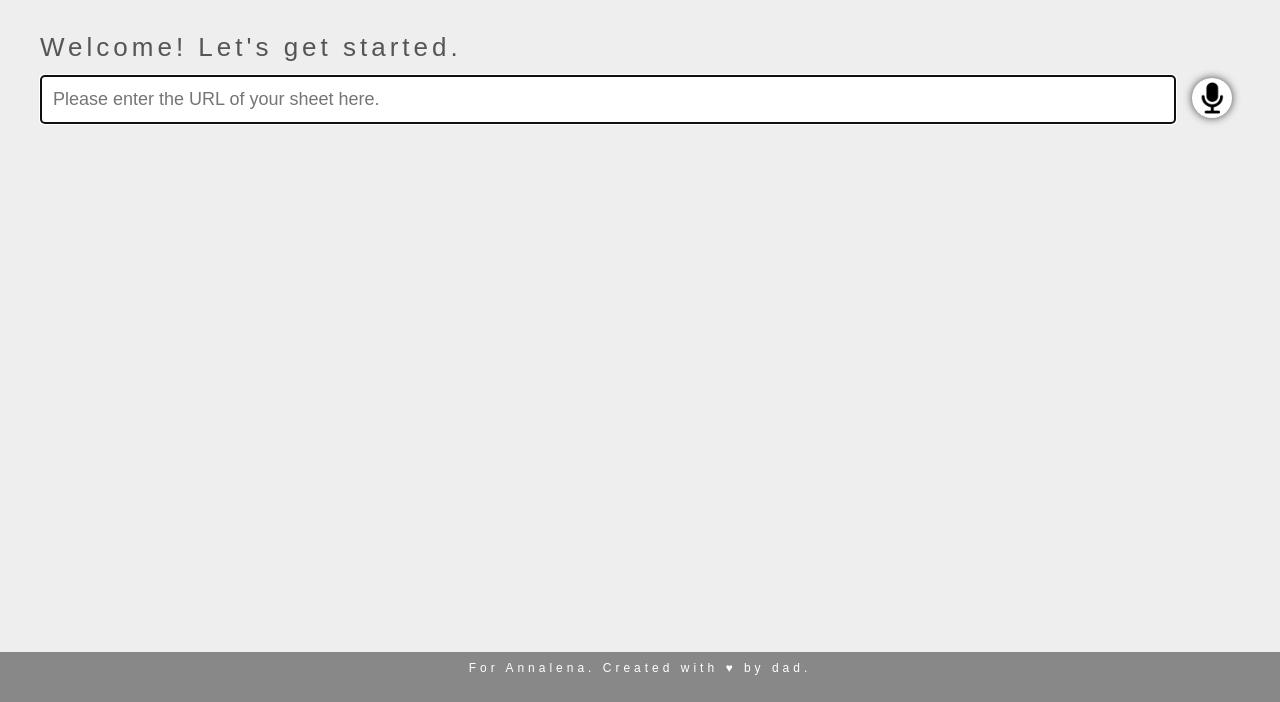
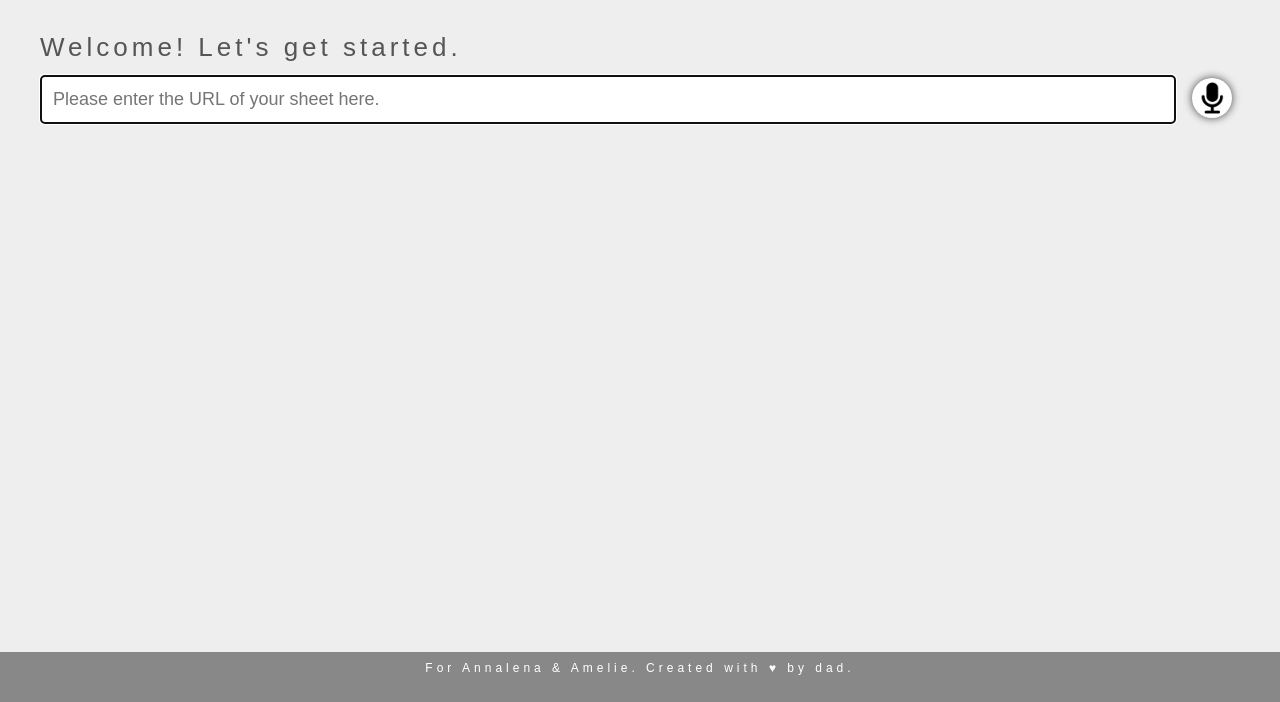
Before and after one commit to alexsaar/vocabulary-trainer, a plain HTML site: page index.html in a window 1280 px wide. Shown: the part 98-800 px from the top of the page. Drawn offline with nearby package versions, Linux system fonts and the light colour scheme; a web font is replaced by a local one.

Commit message:
update footer text

```diff
--- a/index.html
+++ b/index.html
@@ -30,7 +30,7 @@
         <div id="msg"></div>
         <div id="vocabulary"></div>
     </main>
-    <footer>For Annalena. Created with &hearts; by dad.</footer>
+    <footer>For Annalena & Amelie. Created with &hearts; by dad.</footer>
     <script src="/scripts/util.js"></script>
     <script src="/scripts/script.js"></script>
     <script src="/scripts/speech.js"></script>
```
